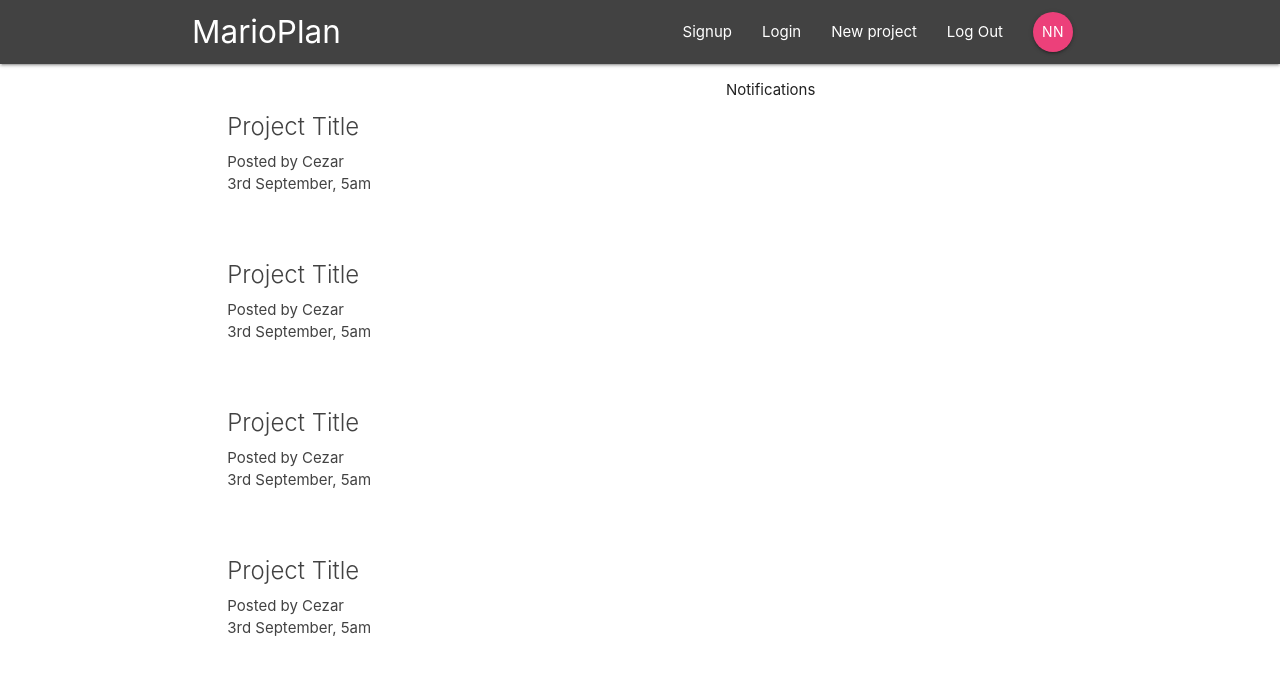
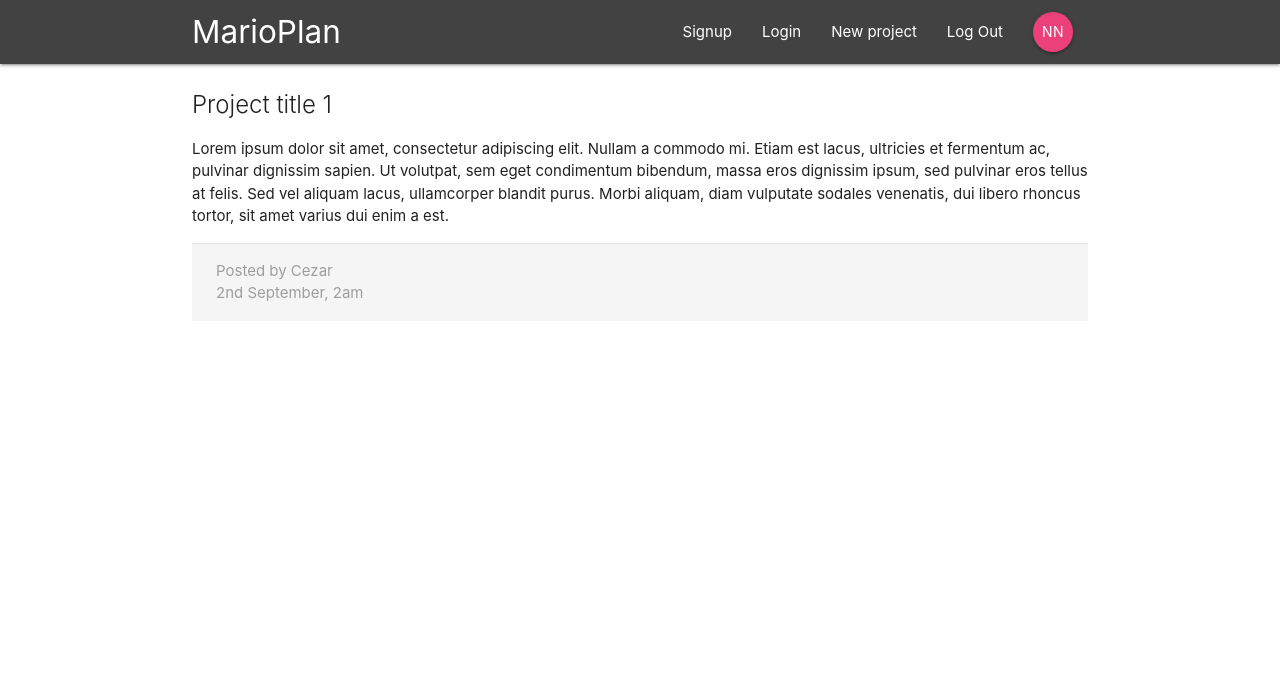
Before and after one commit to CrummenauerCA/ReactReduxFirebase, a React (Create React App) app: page /project/1 in a window 1280 px wide. Shown: the top 674 px of the page. Built offline with nearby package versions, Linux system fonts and the light colour scheme.

Commit message:
Creating a route for project details

```diff
--- a/src/App.js
+++ b/src/App.js
@@ -2,6 +2,7 @@ import React, { Component } from 'react';
 import { BrowserRouter, Switch, Route } from 'react-router-dom';
 import Navbar from './components/layout/Navbar';
 import Dashboard from './components/dashboard/Dashboard';
+import ProjectDetails from './components/projects/ProjectDetails';
 
 class App extends Component {
   render() {
@@ -10,7 +11,8 @@ class App extends Component {
         <div className="App">
           <Navbar />
           <Switch>
-            <Route path='/' component={Dashboard} />
+            <Route path='/' exact component={Dashboard} />
+            <Route path='/project/:id' component={ProjectDetails} />
           </Switch>
         </div>
       </BrowserRouter>
--- a/src/components/projects/ProjectDetails.js
+++ b/src/components/projects/ProjectDetails.js
@@ -0,0 +1,26 @@
+import React from 'react'
+
+function ProjectDetails(props) {
+  const id = props.match.params.id
+  return (
+    <div className="container section project-details">
+      <div className="card z-depth-0">
+        <div className="card-context">
+          <span className="card-title">Project title {id}</span>
+          <p>Lorem ipsum dolor sit amet, consectetur adipiscing elit.
+            Nullam a commodo mi. Etiam est lacus, ultricies et fermentum ac, pulvinar dignissim sapien. Ut volutpat,
+            sem eget condimentum bibendum, massa eros dignissim ipsum, sed pulvinar eros tellus at felis.
+            Sed vel aliquam lacus, ullamcorper blandit purus.
+            Morbi aliquam, diam vulputate sodales venenatis, dui libero rhoncus tortor, sit amet varius dui enim a est.
+          </p>
+        </div>
+        <div className="card-action grey lighten-4 grey-text">
+          <div>Posted by Cezar</div>
+          <div>2nd September, 2am</div>
+        </div>
+      </div>
+    </div>
+  )
+}
+
+export default ProjectDetails
```
